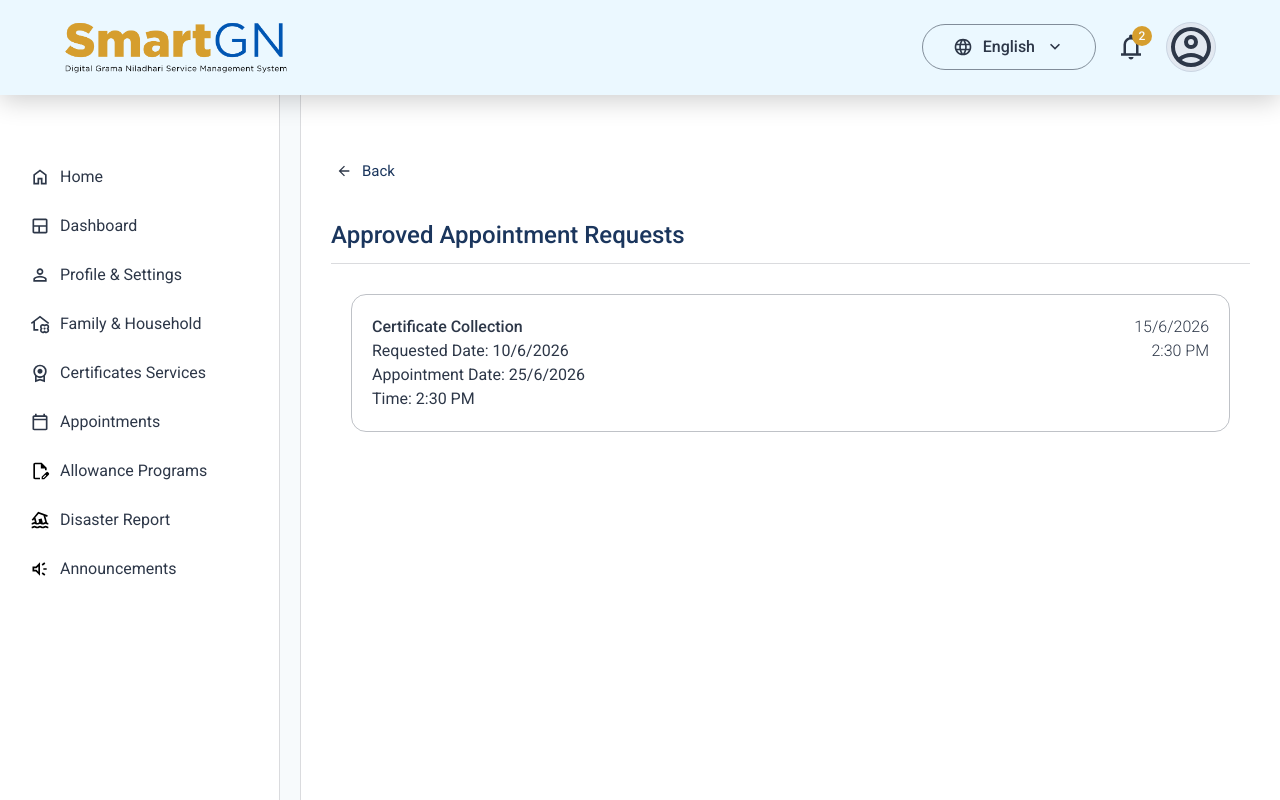
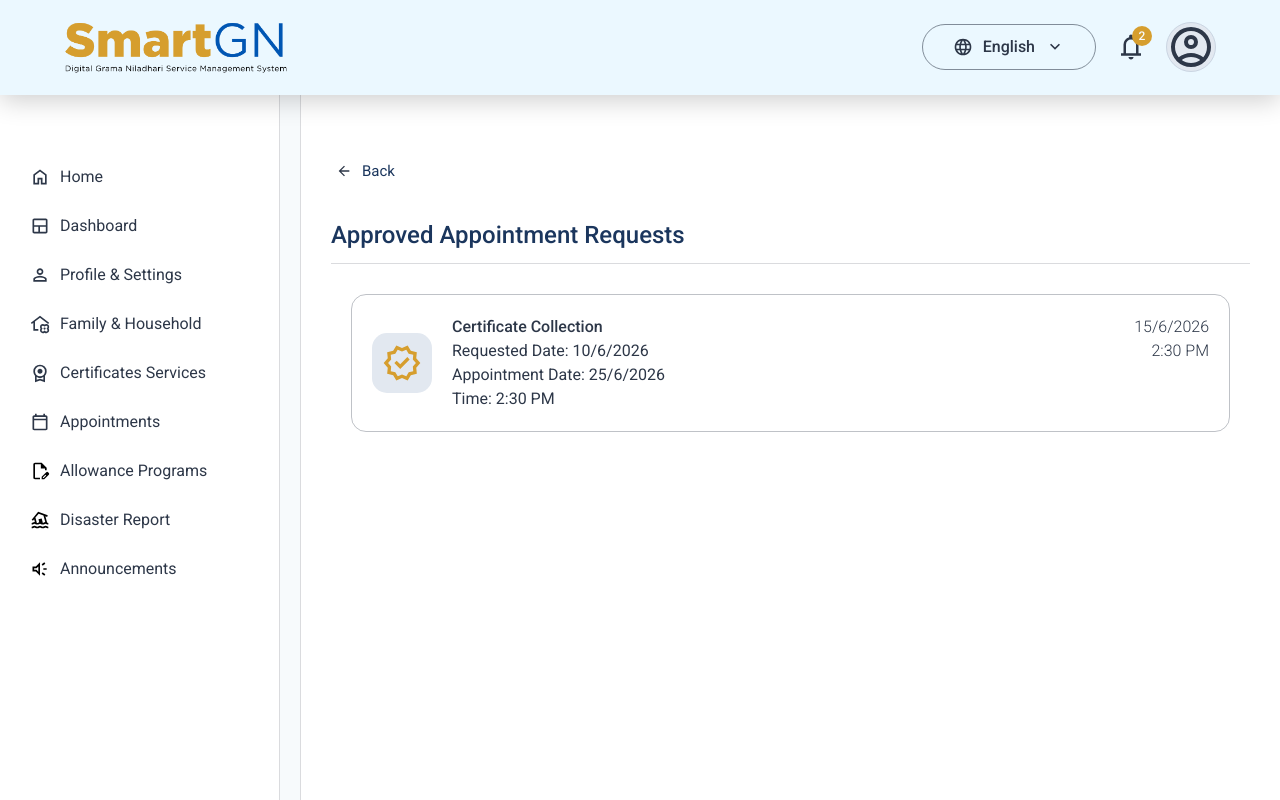
Before and after one commit to Mogith-Code/SmartGN-Digital-GN-Service-Management-System, a React (Vite) app in the folder SmartGN/: page /ResidentDashboard/RAppointment/ApprovedAppointmentRequests in a window 1280 px wide. Shown: the top 800 px of the page. Built offline with nearby package versions, Linux system fonts and the light colour scheme.

Commit message:
updated ApprovedAppointmentRequests.jsx

```diff
--- a/SmartGN/src/Components/AppointmentsPage/ApprovedAppointmentsRequests.jsx
+++ b/SmartGN/src/Components/AppointmentsPage/ApprovedAppointmentsRequests.jsx
@@ -4,6 +4,7 @@ import RSidebar from "../Common/RSidebar";
 import { useLanguage } from "../../utils/translate";
 import { useNavigate } from "react-router-dom";
 import backIcon from "../../assets/arrow_back_24dp_2D3748_FILL0_wght400_GRAD0_opsz24.svg";
+import approvedIcon from "../../assets/verified_24dp_D69E2E_FILL0_wght400_GRAD0_opsz24.svg";
 import Footer from "../Common/Footer";
 
 function ApprovedAppointmentsRequests() {
@@ -121,9 +122,17 @@ function ApprovedAppointmentsRequests() {
                   key={appointment.id}
                   className="mx-[50px] my-[30px] flex flex-col gap-[5px] border border-[#2D37484D] rounded-[15px] p-[20px] hover:bg-[#FDF5E6]"
                 >
+                  <div className="flex gap-[20px] items-center">
+                    <img
+                      src={approvedIcon}
+                      alt="approvedIcon"
+                      className="h-[60px] bg-[#E2E8F0] p-[10px] rounded-[15px]"
+                    />
                     <div className="flex w-full flex-col">
                       <div className="flex justify-between text-[16px] text-[#2D3748]">
-                      <span className="font-medium">{appointment.purpose}</span>
+                        <span className="font-medium">
+                          {appointment.purpose}
+                        </span>
                         <span key={appointment.id} className="font-light">
                           {appointment.createdAt.getDate()}/
                           {appointment.createdAt.getMonth() + 1}/
@@ -157,6 +166,7 @@ function ApprovedAppointmentsRequests() {
                       </div>
                     </div>
                   </div>
+                </div>
               ))}
             </>
           ) : (
```
Lines whose indentation alone changed are shown as unchanged.
